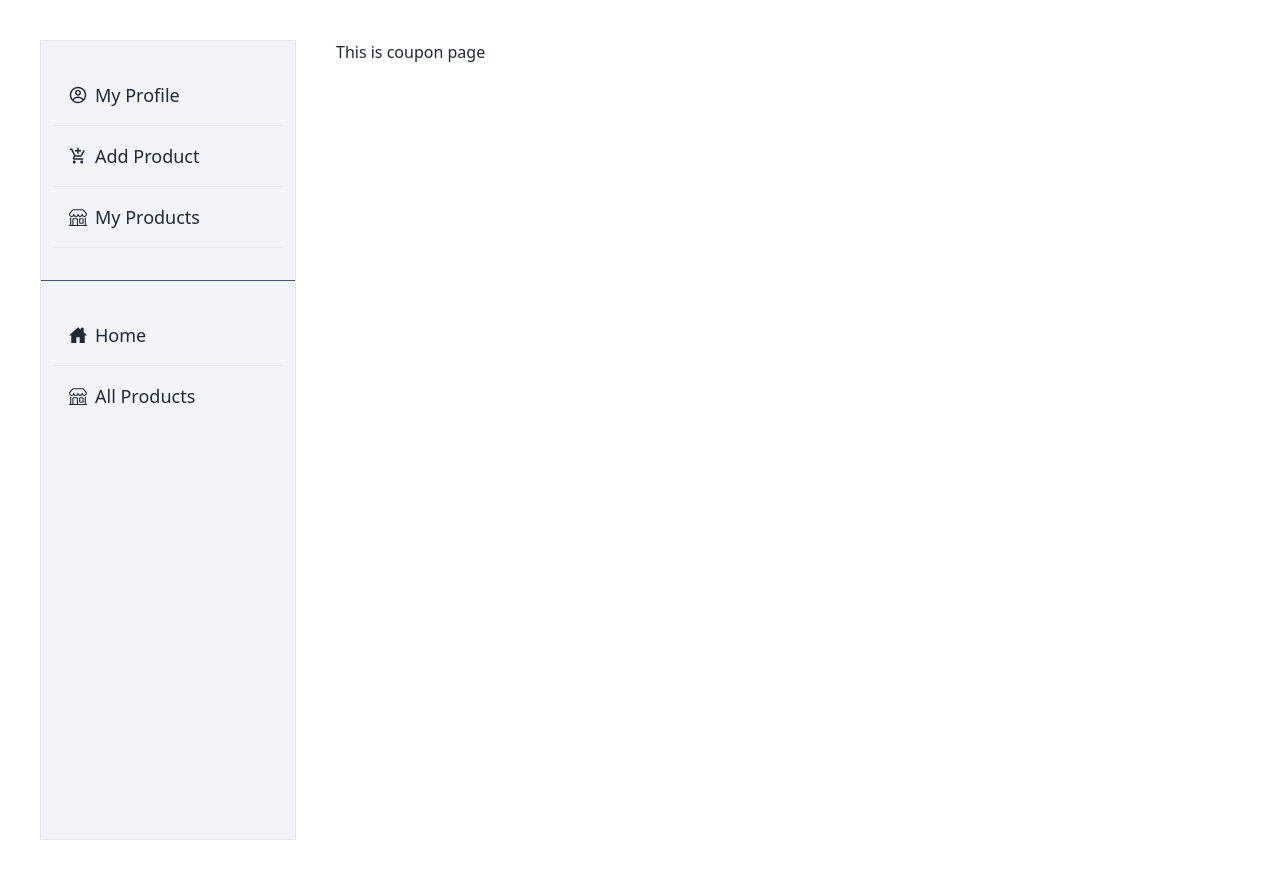
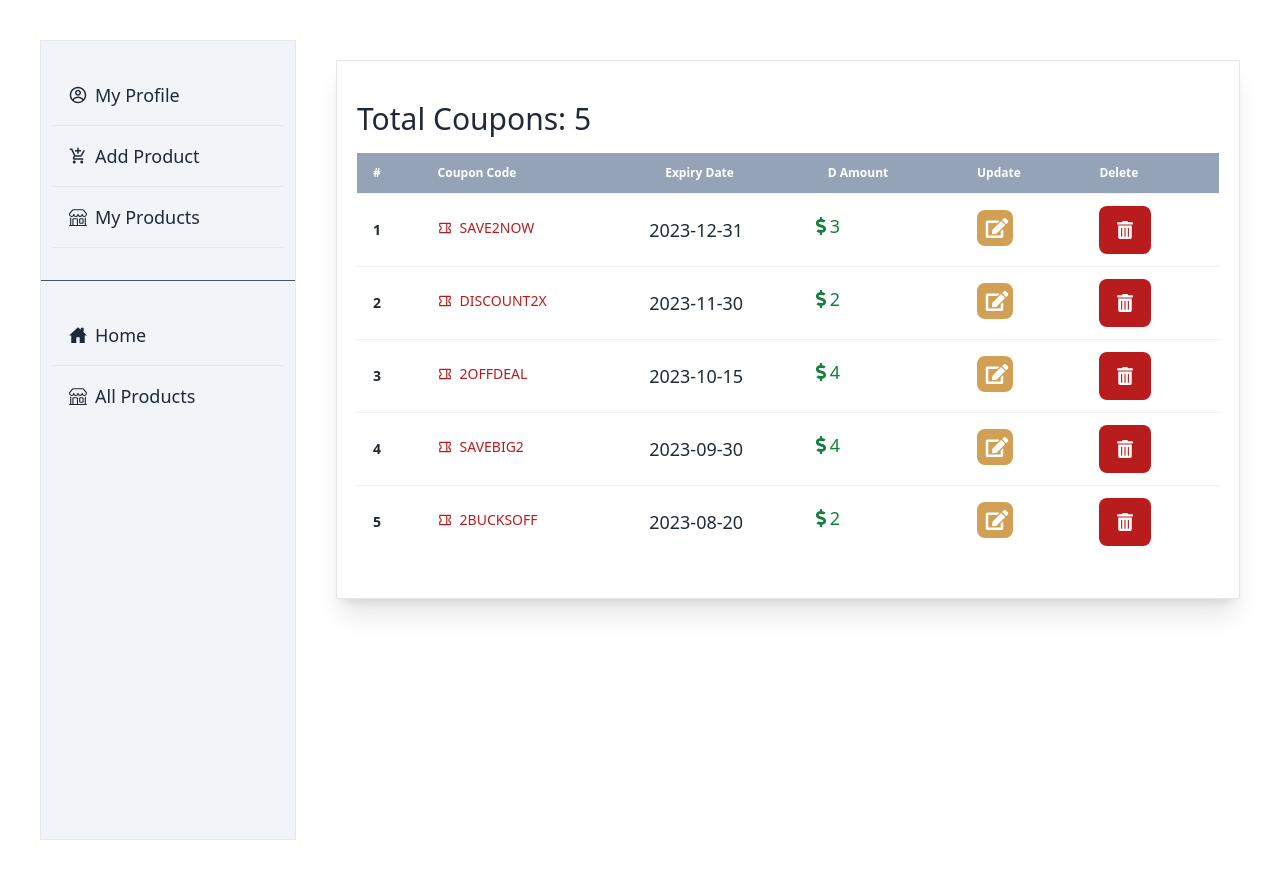
Before and after one commit to Saifulkhandaker/tech-products-clients-repo, a React (Vite) app: page /dashboard/coupons in a window 1280 px wide. Built offline with nearby package versions, Linux system fonts and the light colour scheme; no server answers; sample sign-in values are in the browser's storage.

Commit message:
manage coupon page added

```diff
--- /dev/null
+++ b/public/coupon.json
@@ -0,0 +1,37 @@
+[
+    {
+      "name": "Hot Offer",
+      "coupon_code": "SAVE2NOW",
+      "expiration_date": "2023-12-31",
+      "discount_amount": 3,
+      "description": "Save $3 on your purchase using code SAVE2NOW."
+    },
+    {
+      "name": "Best One",
+      "coupon_code": "DISCOUNT2X",
+      "expiration_date": "2023-11-30",
+      "discount_amount": 2,
+      "description": "Enjoy a $2 discount with code DISCOUNT2X. Limited time offer."
+    },
+    {
+      "name": "Winter Hunt",
+      "coupon_code": "2OFFDEAL",
+      "expiration_date": "2023-10-15",
+      "discount_amount": 4,
+      "description": "Get $4 off your order using code 2OFFDEAL. Don't miss out!"
+    },
+    {
+      "name": "New User",
+      "coupon_code": "SAVEBIG2",
+      "expiration_date": "2023-09-30",
+      "discount_amount": 4,
+      "description": "Save big with $4 off! Use code SAVEBIG2 at checkout."
+    },
+    {
+      "name": "Best Deal",
+      "coupon_code": "2BUCKSOFF",
+      "expiration_date": "2023-08-20",
+      "discount_amount": 2,
+      "description": "Take $2 off your total with code 2BUCKSOFF. Hurry, limited offer!"
+    }
+  ]
--- a/src/Pages/AdminDashboard/Coupon/Coupon.jsx
+++ b/src/Pages/AdminDashboard/Coupon/Coupon.jsx
@@ -1,9 +1,66 @@
-import React from 'react';
+import { useEffect, useState } from 'react';
+import { FaDollarSign, FaEdit, FaTrashAlt } from "react-icons/fa";
+import { RiCoupon2Line } from "react-icons/ri";
 
 const Coupon = () => {
+
+    const [coupon, setCoupon] = useState([]);
+
+    useEffect(() => {
+        fetch('/public/coupon.json')
+        .then(res => res.json())
+        .then(data => {
+            setCoupon(data)
+        })
+    }, [])
+
     return (
         <div>
-            This is coupon page
+            <div className="border shadow-xl bg-white py-10 px-5 mt-5">
+                <div className="flex justify-between">
+                    <h2 className=" text-xl lg:text-3xl font-medium">Total Coupons: {coupon.length}</h2>
+                </div>
+                {/* items table */}
+                <div className="overflow-x-auto mt-4">
+                    <table className="table">
+                    {/* head */}
+                    <thead className="bg-[#94A3B8] text-white rounded-t-full">
+                        <tr>
+                        <th>#</th>
+                        <th>Coupon Code</th>
+                        <th>Expiry Date</th>
+                        <th>D Amount</th>
+                        <th>Update</th>
+                        <th>Delete</th>
+                        </tr>
+                    </thead>
+                    <tbody>
+                    {
+                        coupon.map((item, index) => <tr key={item._id}>
+                            <th>
+                            { index+1 }
+                            </th>
+                            <td className='flex items-center mt-3 gap-2 text-red-700 font-medium'><RiCoupon2Line></RiCoupon2Line>{item.coupon_code}</td>
+                            <td className="text-xs md:text-sm lg:text-lg p-0">{item.expiration_date}</td>
+                            <td className="text-xs md:text-sm lg:text-lg p-0 flex items-center font-medium text-green-700"><FaDollarSign/>{item.discount_amount}</td>
+                            <td>
+                                <button>
+                                <FaEdit className="items-center text-4xl text-white bg-[#D1A054] py-2 pl-1 rounded-lg"></FaEdit>
+                                </button>
+                            </td>
+                            <th>
+                            <button
+                            className="btn btn-ghost text-lg text-white bg-[#B91C1C] "><FaTrashAlt></FaTrashAlt>
+                            </button>
+                            </th>
+                        </tr>)
+                    }
+
+                    </tbody>
+
+                    </table>
+                </div>
+            </div>
         </div>
     );
 };
```
Also changed, not shown: 1 other file (tests, documents, lock files or other folders).
